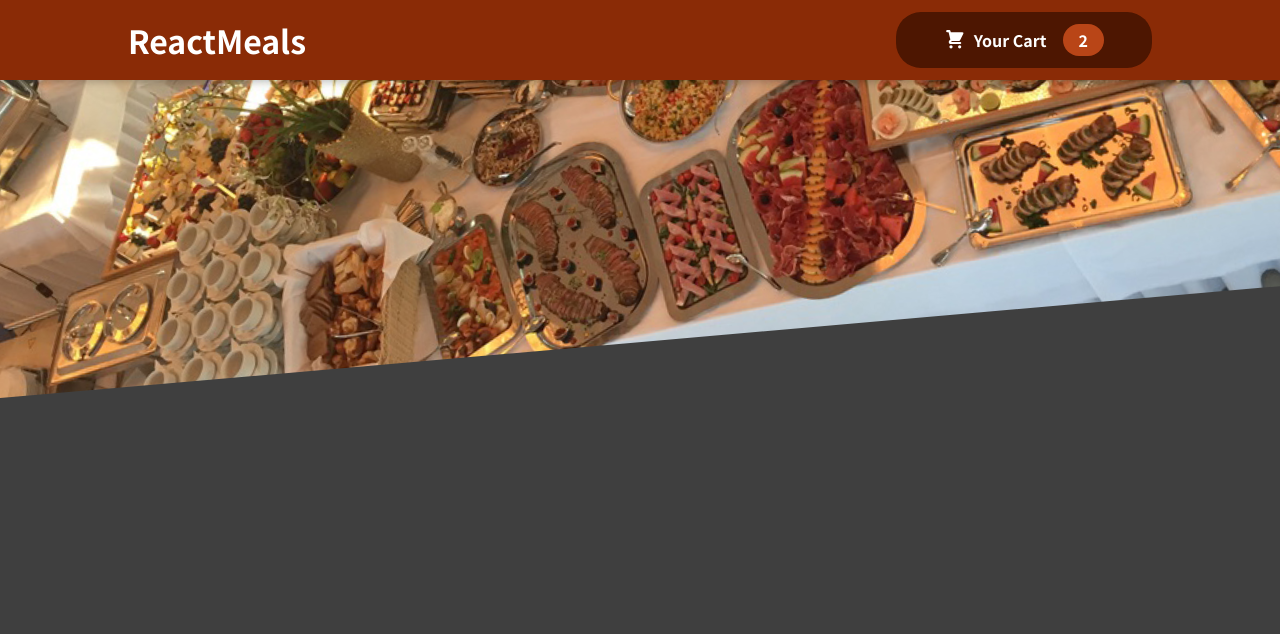
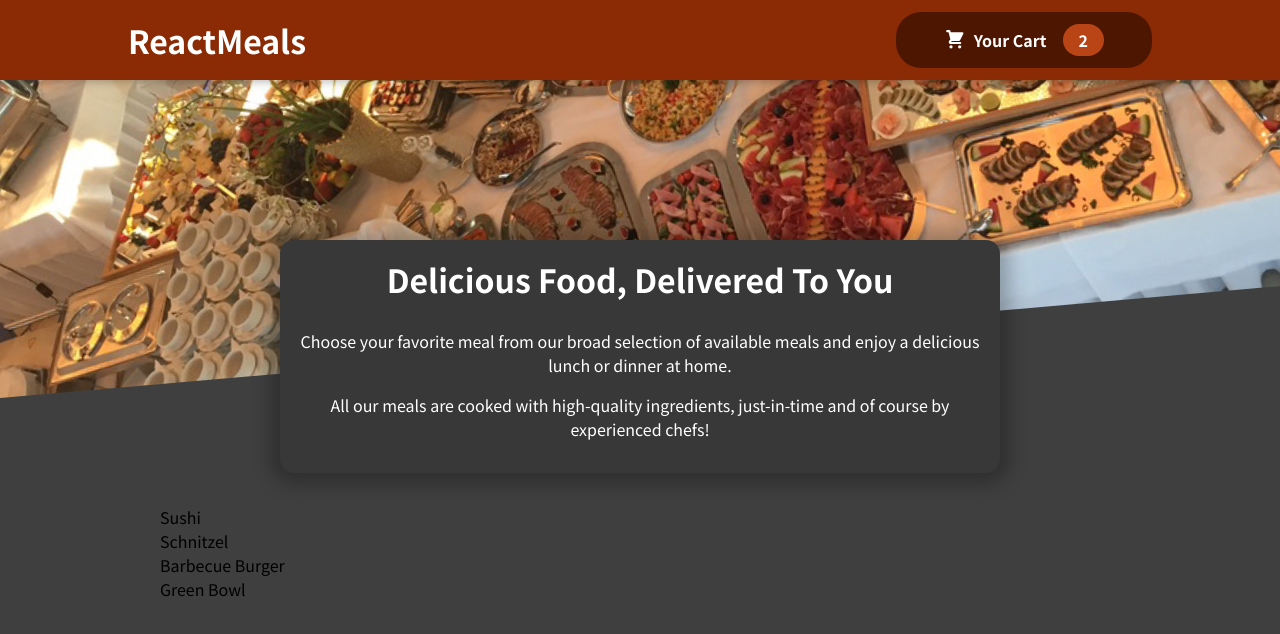
Before and after one commit to ehsan2793/ReactMeals, a React (Create React App) app: page / in a window 1280 px wide. Shown: the top 634 px of the page. Built offline with nearby package versions, Linux system fonts and the light colour scheme.

Commit message:
meals added

```diff
--- a/src/App.js
+++ b/src/App.js
@@ -1,9 +1,13 @@
 import React from 'react';
-import Header from './components/Layout/Header'
+import Header from './components/Layout/Header';
+import Meal from './components/Meals/Meal';
 function App() {
   return (
     <React.Fragment>
       <Header />
+      <main>
+        <Meal />
+      </main>
     </React.Fragment>
   );
 }
--- a/src/components/Meals/AvailableMeals.js
+++ b/src/components/Meals/AvailableMeals.js
@@ -1,9 +1,38 @@
-import React from 'react'
+import React from 'react';
+import classes from './AvailableMeals.module.css';
+const DUMMY_MEALS = [
+    {
+        id: 'm1',
+        name: 'Sushi',
+        description: 'Finest fish and veggies',
+        price: 22.99,
+    },
+    {
+        id: 'm2',
+        name: 'Schnitzel',
+        description: 'A german specialty!',
+        price: 16.5,
+    },
+    {
+        id: 'm3',
+        name: 'Barbecue Burger',
+        description: 'American, raw, meaty',
+        price: 12.99,
+    },
+    {
+        id: 'm4',
+        name: 'Green Bowl',
+        description: 'Healthy...and green...',
+        price: 18.99,
+    },
+];
+const AvailableMeals = () => {
+    const mealList = DUMMY_MEALS.map((item) => <li>{item.name}</li>);
+    return (
+        <section className={classes.meals}>
+            <ul>{mealList}</ul>
+        </section>
+    );
+};
 
-const AvailableMeals = () => {
-    return (
-        <div>AvailableMeals</div>
-    )
-}
-
-export default AvailableMeals
+export default AvailableMeals;
--- a/src/components/Meals/AvailableMeals.module.css
+++ b/src/components/Meals/AvailableMeals.module.css
@@ -0,0 +1,24 @@
+.meals {
+  max-width: 60rem;
+  width: 90%;
+  margin: 2rem auto;
+  animation: meals-appear 1s ease-out forwards;
+}
+
+.meals ul {
+  list-style: none;
+  margin: 0;
+  padding: 0;
+}
+
+@keyframes meals-appear {
+  from {
+    opacity: 0;
+    transform: translateY(3rem);
+  }
+
+  to {
+    opacity: 1;
+    transform: translateY(0);
+  }
+}
--- a/src/components/Meals/Meal.js
+++ b/src/components/Meals/Meal.js
@@ -0,0 +1,14 @@
+import React from 'react';
+import MealsSummary from './MealsSummary';
+import AvailableMeals from './AvailableMeals';
+
+const Meal = () => {
+    return (
+        <React.Fragment>
+            <MealsSummary />
+            <AvailableMeals />
+        </React.Fragment>
+    );
+};
+
+export default Meal;
```
Also changed, not shown: 1 other file (tests, documents, lock files or other folders).
